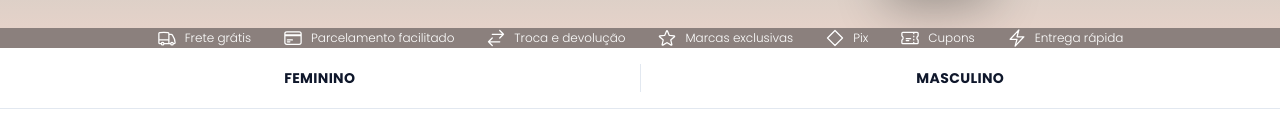
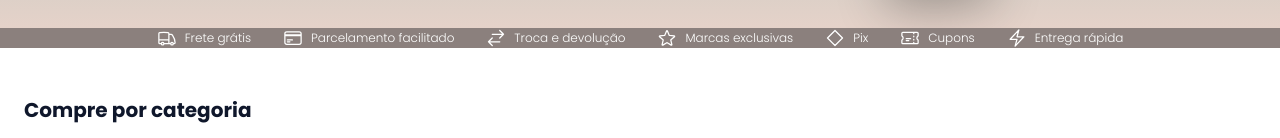
Before and after one commit to arthur-luiss/e-commerce-fast-model, a React (Vite) app: page / in a window 1280 px wide. Shown: the part 720-858 px from the top of the page. Built offline with nearby package versions, Linux system fonts and the light colour scheme.

Commit message:
refactor(home): remove abas Feminino/Masculino redundantes com o menu do cabeçalho

```diff
--- a/src/pages/Home.jsx
+++ b/src/pages/Home.jsx
@@ -11,19 +11,6 @@ export default function Home() {
     <>
       <Hero />
       <BenefitsBar />
-
-      {/* Abas Feminino | Masculino */}
-      <nav className="border-b border-slate-200 bg-white">
-        <div className="mx-auto flex max-w-720px">
-          <Link to="/catalogo" className="flex-1 py-5 text-center text-sm font-bold tracking-wide hover:text-blue-600">
-            FEMININO
-          </Link>
-          <span className="my-4 w-px bg-slate-200" />
-          <Link to="/catalogo" className="flex-1 py-5 text-center text-sm font-bold tracking-wide hover:text-blue-600">
-            MASCULINO
-          </Link>
-        </div>
-      </nav>
 
       <div className="max-w-7xl space-y-12 px-6 py-12">
         <section>
```
